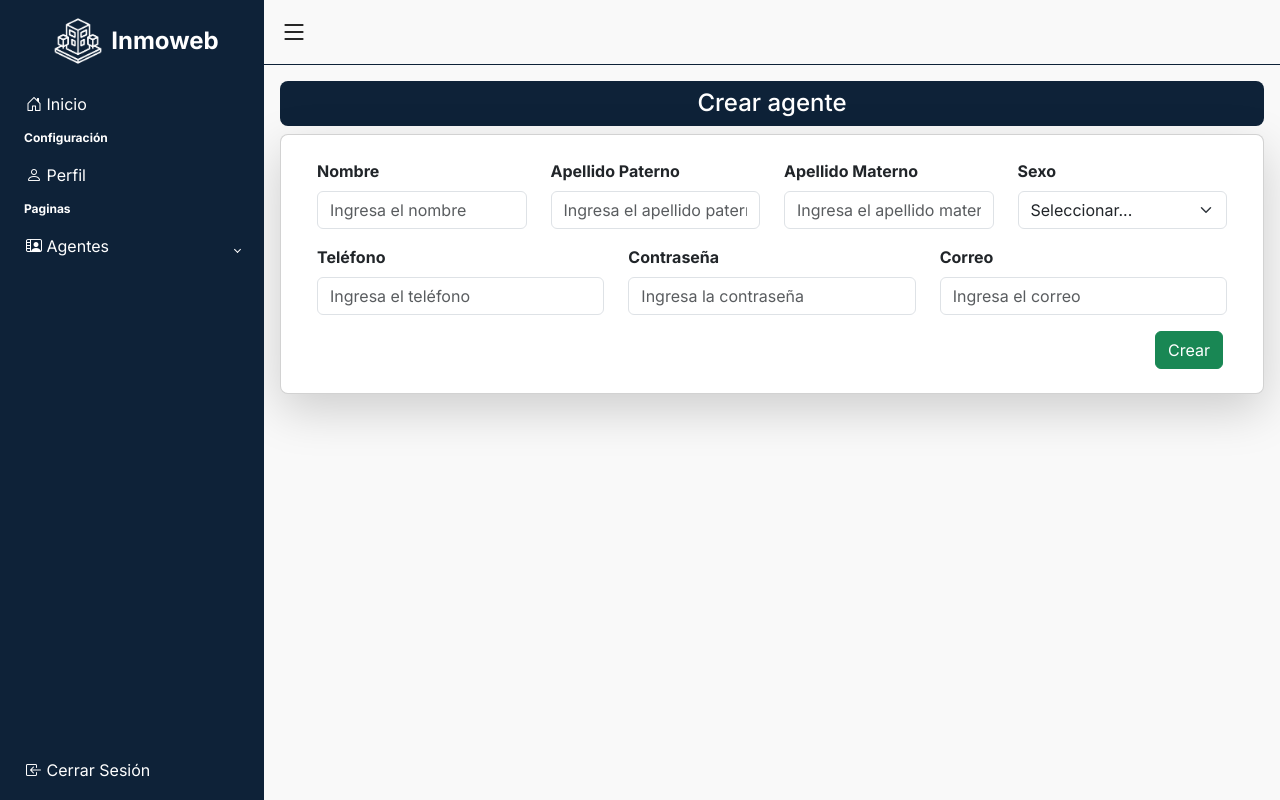
After one commit to CristianGarcia19/Inmobiliaria, a PHP site: page /views/admAgentes.php in a window 1280 px wide. The commit adds this page. Run offline with PHP 8.4, Linux system fonts and the light colour scheme; data comes from the database, SQL or seed files in the repository; some libraries are stand-ins or nearby versions.

Commit message:
se actualiza la tabla de agentes con estilos, se añade el boton de crear agente con la opcion de que se abra un modal desde la misma tabla, se crea las vista de crear agentes y se le da estilos a los encabezados de cada pagina

```diff
--- a/controllers/admagentes.php
+++ b/controllers/admagentes.php
@@ -51,6 +51,18 @@
                 $totalAgentes = $agentes->total_agentes();
                 echo json_encode(['total_agentes' => $totalAgentes['total_agentes']]);
             break;
+
+            case 'insert_agente':
+                $nombre = $_POST['nombre'];
+                $apellidoP = $_POST['apellidoP'];
+                $apellidoM = $_POST['apellidoM'];
+                $sexo = $_POST['sexo'];
+                $telefono = $_POST['telefono'];
+                $contraseña = $_POST['contraseña'];
+                $correo = $_POST['correo'];
+                $resultado = $agentes->insert_agente($nombre, $apellidoP, $apellidoM, $sexo, $telefono, $contraseña, $correo );
+                echo json_encode(['success' => $resultado]);
+            break;
         }
     }
 ?>
--- a/models/admAgentes.php
+++ b/models/admAgentes.php
@@ -66,5 +66,16 @@
             $sql -> execute();
             return $resultado=$sql->get_result()->fetch_assoc();
         }
+
+        //funcion para agregar un agente
+        public function insert_agente($nombre, $apellidoP, $apellidoM, $sexo, $telefono, $contraseña, $correo){
+            $conexion=parent::obtenerConexion();
+            parent::set_names();
+            $sql = "INSERT INTO agentes (id_agente, nombre, apellidoP, apellidoM, sexo, telefono, contraseña, correo, estado, id_rol)
+            VALUES (NULL, ?, ?, ?, ?, ?, ?, ?, 1, 2)";
+            $sql = $conexion->prepare($sql);
+            $sql->bind_param("sssssss", $nombre, $apellidoP, $apellidoM, $sexo, $telefono, $contraseña, $correo);
+            return $resultado = $sql->execute();
+        }
     }
 ?>
--- /dev/null
+++ b/views/admAgentes.php
@@ -0,0 +1,94 @@
+
+<?php
+
+    //head
+    require('../views/modules/head.php');
+    //conexion
+    require('../config/Conexion.php');
+?>
+<body>
+
+    <div class="d-flex">
+        <!-- Sidebar -->
+        <?php
+            include('../views/modules/menuDash.php');
+        ?>
+        <!-- Sidebar Ends -->
+        <!-- Main Component -->
+        <div class="main">
+            <nav class="navbar navbar-expand">
+                <button class="toggler-btn" type="button">
+                    <i class="bi bi-list"></i>
+                </button>
+
+            </nav>
+            <main class="p-3">
+                <!--Contenido de la pagina-->
+                <div class="text-center bg-primary rounded-3">
+                    <h4 class="text-white p-2">Crear agente</h4>
+                </div>
+                <div class="card p-4 shadow-lg rounded-3">
+                    <form id="agente_form" method="POST">
+                        <div class="modal-body">
+                            <div class="container">
+                                <div class="row">
+                                    <!-- Campos del formulario -->
+                                    <div class="col-12 col-md-3 mb-3">
+                                        <label for="add-nombre" class="form-label fw-bold">Nombre</label>
+                                        <input type="text" class="form-control" id="add_nombre" name="nombre" required placeholder="Ingresa el nombre">
+                                    </div>
+                                    <div class="col-12 col-md-3 mb-3">
+                                        <label for="add-apellidoP" class="form-label fw-bold">Apellido Paterno</label>
+                                        <input type="text" class="form-control" id="add_apellidoP" name="apellidoP" required placeholder="Ingresa el apellido paterno">
+                                    </div>
+                                    <div class="col-12 col-md-3 mb-3">
+                                        <label for="add-apellidoM" class="form-label fw-bold">Apellido Materno</label>
+                                        <input type="text" class="form-control" id="add_apellidoM" name="apellidoM" required placeholder="Ingresa el apellido materno">
+                                    </div>
+                                    <div class="col-12 col-md-3 mb-3">
+                                        <label class="fw-bold form-label">Sexo</label>
+                                        <select class="form-select" name="sexo" id="add_sexo" required>
+                                            <option value="" selected disabled>Seleccionar...</option>
+                                            <option value="F">Femenino</option>
+                                            <option value="M">Masculino</option>
+                                        </select>
+                                    </div>
+                                </div>
+                                <div class="row">
+                                    <div class="col-12 col-md-4 mb-3">
+                                        <label for="add-telefono" class="form-label fw-bold">Teléfono</label>
+                                        <input type="text" class="form-control" id="add_telefono" name="telefono" required placeholder="Ingresa el teléfono">
+                                    </div>
+                                    <div class="col-12 col-md-4 mb-3">
+                                        <label for="add-contraseña" class="form-label fw-bold">Contraseña</label>
+                                        <input type="password" class="form-control" id="add_contraseña" name="contraseña" required placeholder="Ingresa la contraseña">
+                                    </div>
+                                    <div class="col-12 col-md-4 mb-3">
+                                        <label for="add-correo" class="form-label fw-bold">Correo</label>
+                                        <input type="email" class="form-control" id="add_correo" name="correo" required placeholder="Ingresa el correo">
+                                    </div>
+                                </div>
+                            </div>
+                        </div>
+                        <div class="modal-footer">
+                            <!-- Botones del formulario -->
+                            <button type="submit" class="btn btn-success mx-3">Crear</button>
+                        </div>
+                    </form>
+                </div>
+
+
+
+            </main>
+        </div>
+    </div>
+    <!--javascript-->
+
+    <?php
+        include('../views/modules/js.php');
+        include('../views/modals/modalAddAgente.php');
+    ?>
+     <!--js de agentes-->
+     <script src="../views/js/agentes.js"></script>
+</body>
+</html>
--- a/views/dashboard.php
+++ b/views/dashboard.php
@@ -53,7 +53,7 @@
                                     </div>
                                 </div>
                                 <div class="card-footer text-center m-0 p-0 ">
-                                    <a href="./admAgentes.php" class="btn btn-1 btn-sm w-100 text-white">Ver mas <i class="bi bi-arrow-right-circle-fill"></i></a>
+                                    <a href="./agentes.php" class="btn btn-1 btn-sm w-100 text-white">Ver mas <i class="bi bi-arrow-right-circle-fill"></i></a>
                                 </div>
                             </div>
                         </div>
--- a/views/js/agentes.js
+++ b/views/js/agentes.js
@@ -58,7 +58,7 @@ $(document).ready(function () {
                         <td>${agente.sexo}</td>
                         <td>${agente.telefono}</td>
                         <td>${agente.contraseña}</td>
-                        <td>${agente.correo}</td>
+                        <td >${agente.correo}</td>
 
                         <td>
                             <button class="btn btn-warning text-white" data-bs-toggle="modal" data-bs-target="#agenteModal" onclick="agenteXid(${agente.id_agente})"><i class="bi bi-pencil-square"></i></button>
@@ -75,7 +75,7 @@ $(document).ready(function () {
             let paginacion = '';
             for (let i = 1; i <= data.totalPaginas; i++) {
                 paginacion += `
-                    <a href="#" class="btn btn-primary paginacion-link" data-pagina="${i}">${i}</a>
+                    <a href="#" class="btn btn-dark paginacion-link" data-pagina="${i}">${i}</a>
                 `;
             }
 
@@ -89,6 +89,7 @@ $(document).ready(function () {
         const modal = bootstrap.Modal.getInstance(document.getElementById('agenteModal'));
         modal.hide();
     });
+
 });
 
 $(document).on("click", "#btnactualizarAgente", function () {
@@ -137,9 +138,11 @@ function deleteAgente(id_agente) {
         confirmButtonText: 'Aceptar',
         cancelButtonText: 'Cancelar'
     }).then((result) => {
-        // Si el usuario confirma, realizar la solicitud AJAX
-        $.post("/inmoweb/controllers/admagentes.php?opc=delete_agente",{ id_agente: id_agente }, function (data) {
-            // Mostrar mensaje de éxito
+        // Solo ejecutar si el usuario confirma
+        if (result.isConfirmed) {
+            // Realizar la solicitud AJAX
+            $.post("/inmoweb/controllers/admagentes.php?opc=delete_agente", { id_agente: id_agente }, function (data) {
+                // Mostrar mensaje de éxito
                 Swal.fire(
                     'Eliminado',
                     'El agente ha sido eliminado correctamente.',
@@ -148,7 +151,59 @@ function deleteAgente(id_agente) {
                     // Recargar la tabla de agentes
                     location.reload();
                 });
-            }
-        );
+            }).fail(function () {
+                // Manejar errores en la solicitud AJAX
+                Swal.fire(
+                    'Error',
+                    'No se pudo eliminar el agente. Intente nuevamente.',
+                    'error'
+                );
+            });
+        }
     });
 }
+
+//metodo para crear un agente
+// Inicialización
+function init() {
+    // Escucha el evento submit del formulario
+    $("#agente_form").on("submit", function (e) {
+        crear_agente(e);
+    });
+
+    // Limpiar formulario antes de mostrar el modal
+    $("#addAgenteModal").on("show.bs.modal", function () {
+        limpiarFormulario();
+    });
+}
+
+// Función para guardar o editar el agente
+function crear_agente(e) {
+    e.preventDefault(); // Previene el comportamiento predeterminado del formulario
+    // Recoge los datos del formulario
+    var formData = new FormData($("#agente_form")[0]);
+    $.ajax({
+        url: "/inmoweb/controllers/admagentes.php?opc=insert_agente", // Cambia la ruta según corresponda
+        type: "POST",
+        data: formData,
+        contentType: false, // Para enviar archivos o datos complejos
+        processData: false,
+        success: function (data) {
+            Swal.fire(
+                'Creado',
+                'El agente ha sido creado correctamente.',
+                'success'
+            ).then(() => {
+                // Recargar la tabla de agentes
+                location.reload();
+            });
+        }
+    });
+}
+
+// Función para limpiar el formulario
+function limpiarFormulario() {
+    $("#agente_form")[0].reset(); // Resetea todos los campos del formulario
+}
+
+init();
--- /dev/null
+++ b/views/modals/modalAddAgente.php
@@ -0,0 +1,59 @@
+<!-- Modal para agregar un agente -->
+<div class="modal fade" id="addAgenteModal" tabindex="-1" aria-labelledby="addAgenteModalLabel" aria-hidden="true">
+    <div class="modal-dialog modal-lg">
+        <div class="modal-content">
+            <div class="modal-header bg-primary">
+                <h5 class="modal-title fw-bold text-white" id="addAgenteModalLabel">Agregar Nuevo Agente</h5>
+                <button type="button" class="btn text-white ms-auto" data-bs-dismiss="modal"><i class="bi bi-x-lg"></i></button>
+            </div>
+            <form id="agente_form" method="POST">
+                <div class="modal-body">
+                    <div class="container">
+                        <div class="row">
+                            <!-- Campos del formulario -->
+                            <div class="col mb-3">
+                                <label for="add-nombre" class="form-label fw-bold">Nombre</label>
+                                <input type="text" class="form-control" id="add_nombre" name="nombre" required>
+                            </div>
+                            <div class="col mb-3">
+                                <label for="add-apellidoP" class="form-label fw-bold">Apellido Paterno</label>
+                                <input type="text" class="form-control" id="add_apellidoP" name="apellidoP" required>
+                            </div>
+                            <div class="col mb-3">
+                                <label for="add-apellidoM" class="form-label fw-bold">Apellido Materno</label>
+                                <input type="text" class="form-control" id="add_apellidoM" name="apellidoM" required>
+                            </div>
+                            <div class="col mb-3">
+                                <label class="fw-bold form-label">Sexo</label>
+                                <select class="form-select" name="sexo" id="add_sexo" required>
+                                    <option value="" selected disabled>Seleccionar...</option>
+                                    <option value="F">Femenino</option>
+                                    <option value="M">Masculino</option>
+                                </select>
+                            </div>
+                        </div>
+                        <div class="row">
+                            <div class="col-3 mb-3">
+                                <label for="add-telefono" class="form-label fw-bold">Teléfono</label>
+                                <input type="text" class="form-control" id="add_telefono" name="telefono" required>
+                            </div>
+                            <div class="col-3 mb-3">
+                                <label for="add-contraseña" class="form-label fw-bold">Contraseña</label>
+                                <input type="password" class="form-control" id="add_contraseña" name="contraseña" required>
+                            </div>
+                            <div class="col-6 mb-3">
+                                <label for="add-correo" class="form-label fw-bold">Correo</label>
+                                <input type="email" class="form-control" id="add_correo" name="correo" required>
+                            </div>
+                        </div>
+                    </div>
+                </div>
+                <div class="modal-footer">
+                    <!-- Botones del modal -->
+                    <button type="button" class="btn btn-danger" data-bs-dismiss="modal">Cerrar</button>
+                    <button type="submit" class="btn btn-success">Guardar</button>
+                </div>
+            </form>
+        </div>
+    </div>
+</div>
--- a/views/modules/menuDash.php
+++ b/views/modules/menuDash.php
@@ -39,12 +39,13 @@
                             Lista de agentes</a>
                         </li>
                         <li class="sidebar-item">
-                            <a href="../views/#.php" class="sidebar-link">
+                            <a href="../views/admAgentes.php" class="sidebar-link">
                             <i class="bi bi-person-add"></i>
                             Crear agentes</a>
                         </li>
                     </ul>
                 </li>
+
 
             </ul>
             <!-- Sidebar Navigation Ends -->
```
Also changed, not shown: views/agentes.php (+21 -14 lines), views/perfil.php (+4 -4 lines).
